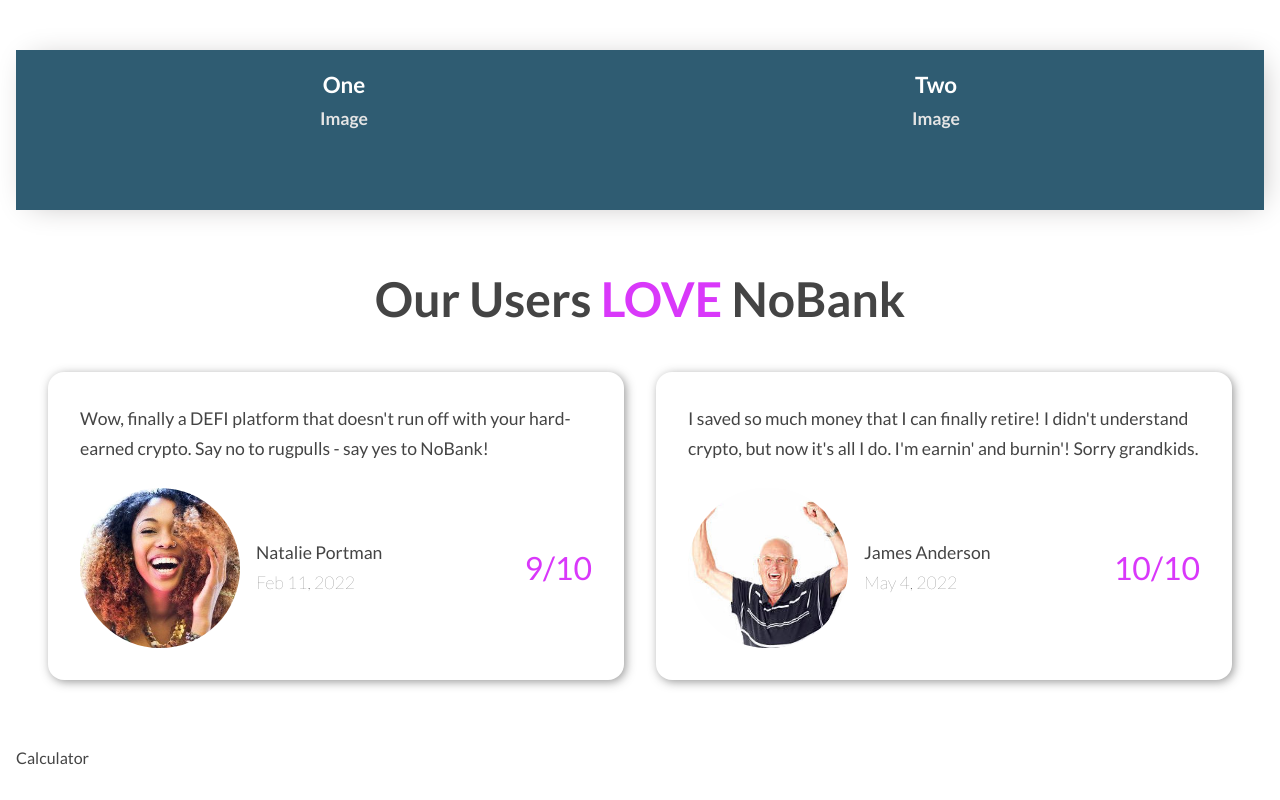
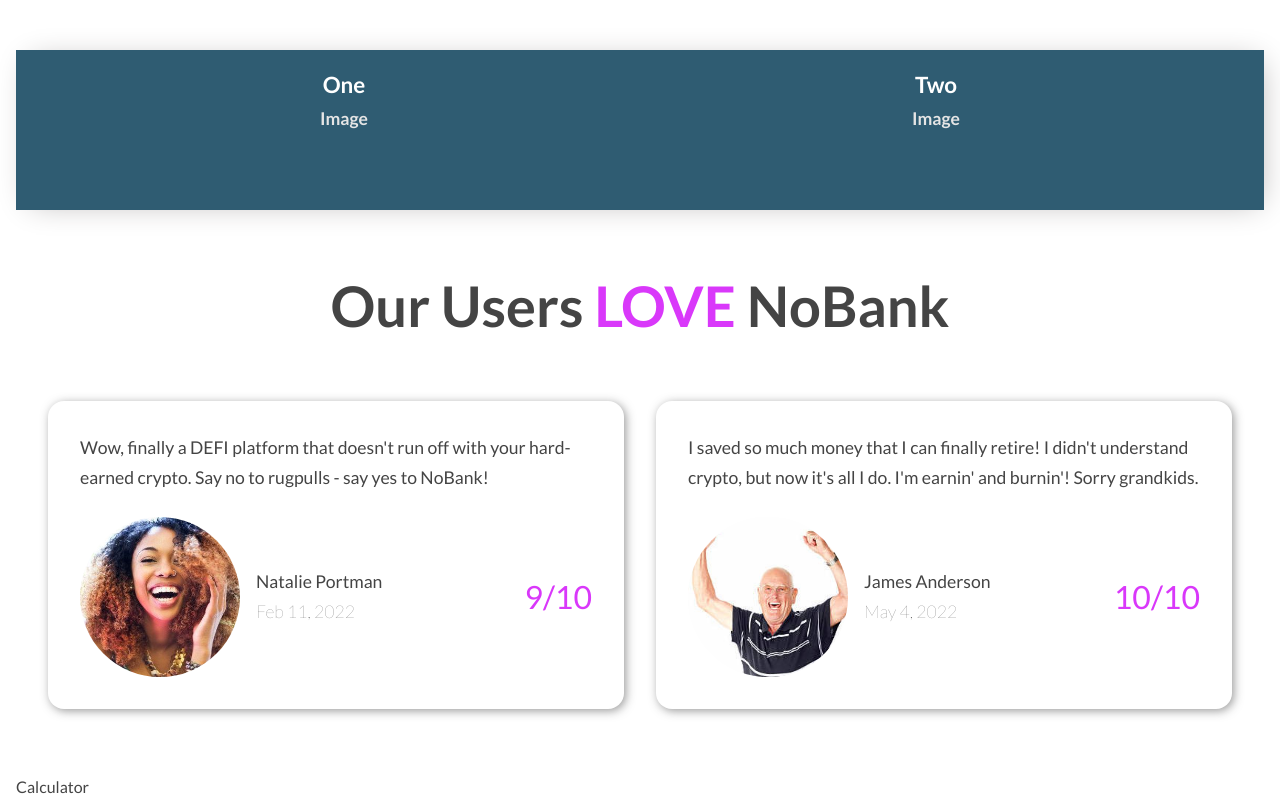
Before and after one commit to DEFIdaniel1/noBank, a React (Create React App) app: page / in a window 1280 px wide. Shown: the part 1200-2000 px from the top of the page. Before the commit the page ends 1971 px from the top, so only its background shows below. Built offline with nearby package versions, Linux system fonts and the light colour scheme.

Commit message:
UI updates
tweaks to the testimonial section

```diff
--- a/src/components/layout/Header.tsx
+++ b/src/components/layout/Header.tsx
@@ -5,7 +5,7 @@ import Button from "../UI/Button";
 const Header = () => {
   return (
     <section className="header">
-      <a href="#" className="header__logo-box">
+      <a href="/#" className="header__logo-box">
         <img src={logo} alt="nobank logo" className="header__logo" />
         <h1>NoBank</h1>
       </a>
--- a/src/components/layout/Testimonials.scss
+++ b/src/components/layout/Testimonials.scss
@@ -4,8 +4,8 @@
     margin: 2rem 0;
   h1 {
     text-align: center;
-    font-size: 3rem;
-    margin-bottom: 1rem;
+    font-size: 3.5rem;
+    margin-bottom: 2rem;
   }
   //   display: flex;
   //   justify-content: space-between;
@@ -16,6 +16,7 @@
 
 .testimonials {
     display: flex;
+    flex-wrap: wrap;
 }
 .review {
   font-size: 1.1rem;
--- a/src/components/layout/Testimonials.tsx
+++ b/src/components/layout/Testimonials.tsx
@@ -1,8 +1,7 @@
 import "./Testimonials.scss";
 
-import happyWoman from '../../images/happyWoman.jpeg';
+import happyWoman from "../../images/happyWoman.jpeg";
 import happyMan from "../../images/happyMan.jpeg";
-
 
 const Testimonials = () => {
   return (
@@ -32,7 +31,8 @@ const Testimonials = () => {
         <figure className="review">
           <blockquote className="review__text">
             I saved so much money that I can finally retire! I didn't understand
-            crypto, but now it's all I do. I'm earnin' and burnin'! Sorry grandkids.
+            crypto, but now it's all I do. I'm earnin' and burnin'! Sorry
+            grandkids.
           </blockquote>
           <figcaption className="review__user">
             <img
```
